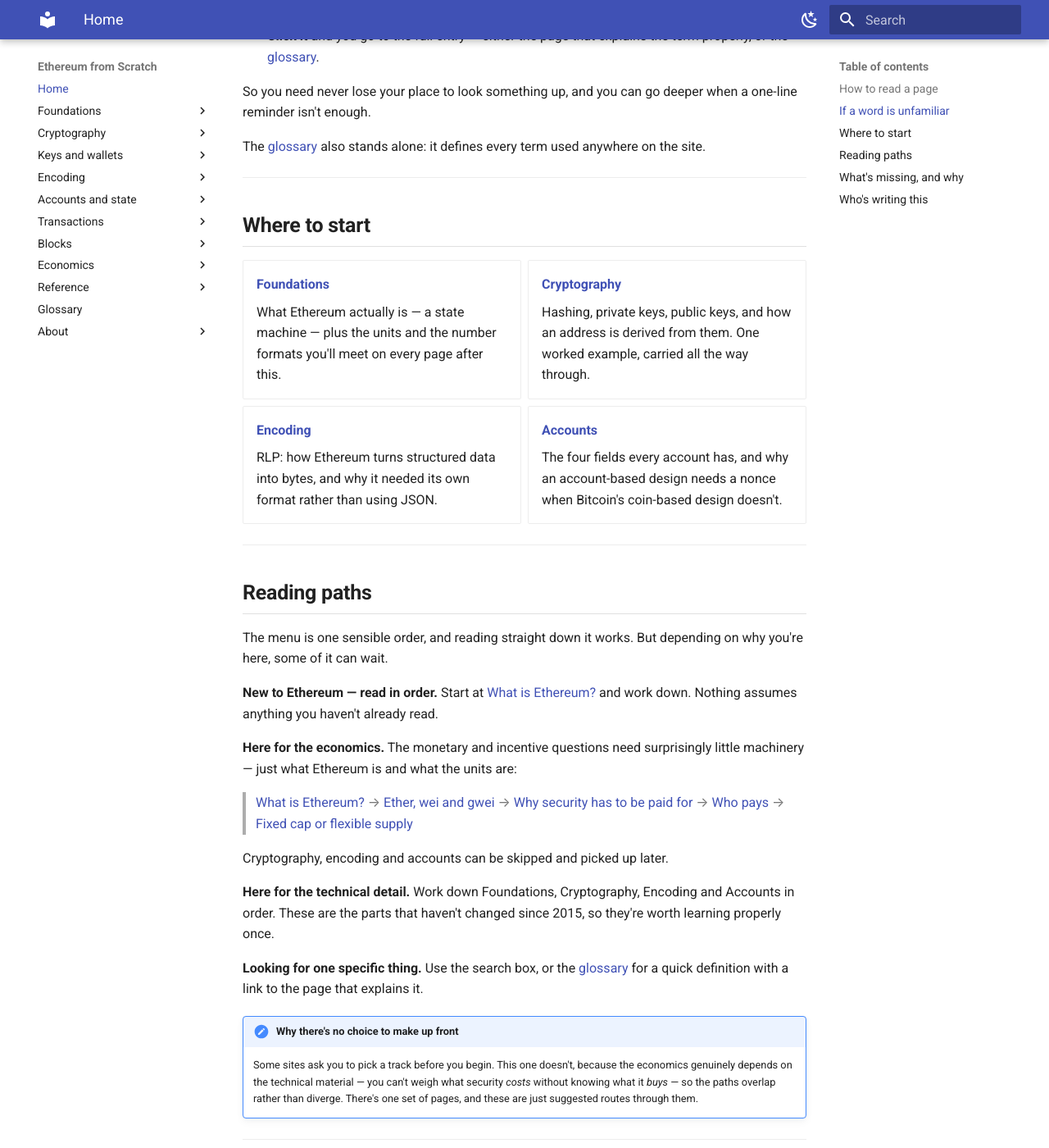
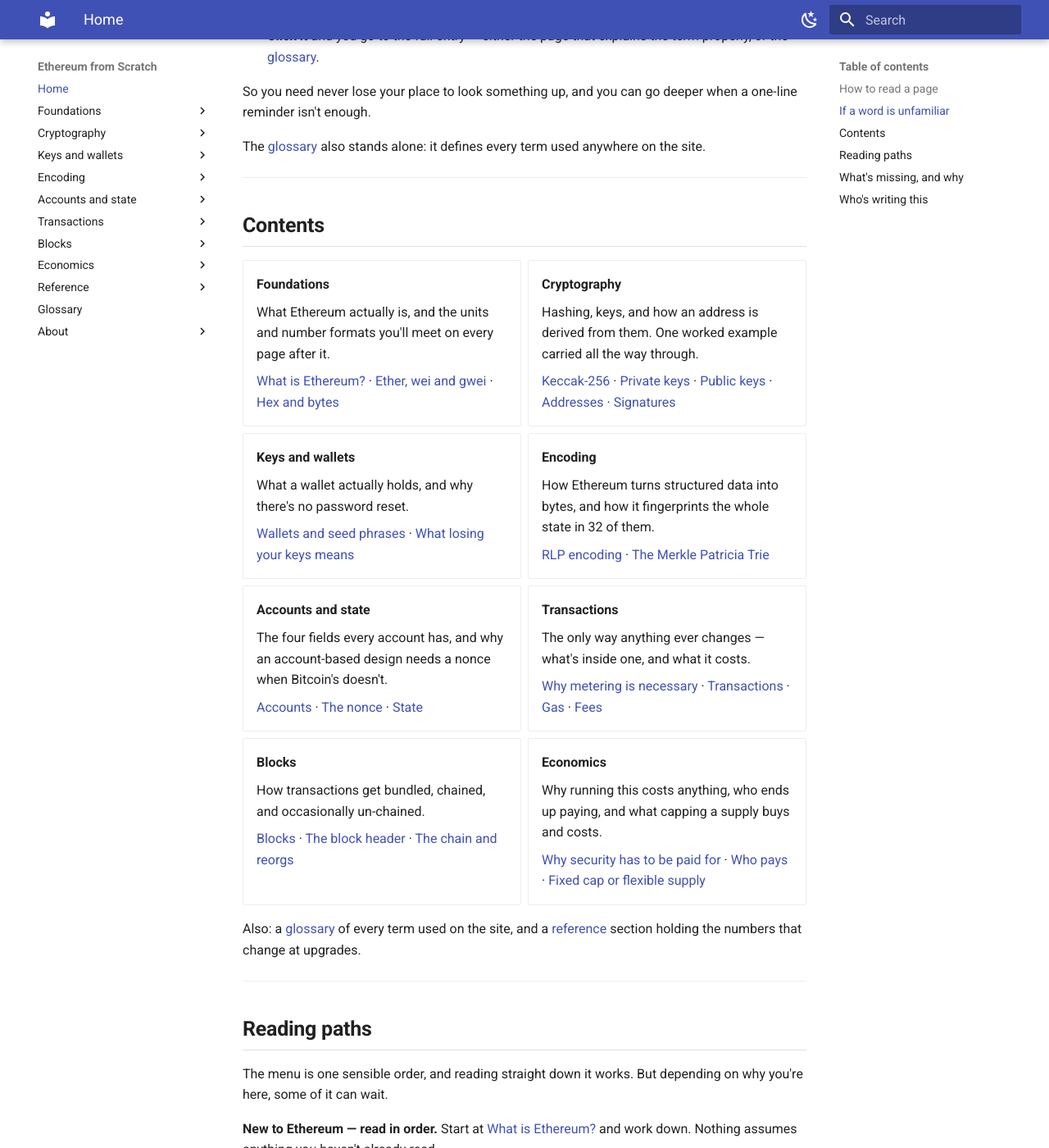
Before and after one commit to davide-stocco/ethereum-from-scratch, an MkDocs documentation site: the page built from docs/index.md, in a window 1280 px wide and 1400 px high, scrolled down 1131 px. Shown: the whole window at 82% size. Built offline with MkDocs 1.6.1 and Material for MkDocs 9.7.7, drawn with Linux system fonts in a browser that asks for light colours.

Commit message:
Stop section names redirecting to their first page
The homepage cards made each section title a link to its first page,
so clicking 'Foundations' jumped you into What is Ethereum? rather
than showing what Foundations contains.

Section titles are now plain text and each card lists its pages, so
you see the chapters and pick one. The sidebar already behaved
correctly — its section headers are label toggles, not links.

Also brings the cards up to date with the v1/v2 structure: they were
still listing four sections out of eight, with Keys and wallets,
Transactions, Blocks and Economics all missing.

```diff
--- a/docs/index.md
+++ b/docs/index.md
@@ -38,27 +38,61 @@ The [glossary](glossary.md) also stands alone: it defines every term used anywhe
 
 ---
 
-## Where to start
+## Contents
 
 <div class="grid cards" markdown>
 
-- **[Foundations](foundations/what-is-ethereum.md)**
+- **Foundations**
 
-    What Ethereum actually is — a state machine — plus the units and the number formats you'll meet on every page after this.
+    What Ethereum actually is, and the units and number formats you'll meet on every page after it.
 
-- **[Cryptography](crypto/keccak256.md)**
+    [What is Ethereum?](foundations/what-is-ethereum.md) · [Ether, wei and gwei](foundations/ether.md) · [Hex and bytes](foundations/hex-and-bytes.md)
 
-    Hashing, private keys, public keys, and how an address is derived from them. One worked example, carried all the way through.
+- **Cryptography**
 
-- **[Encoding](encoding/rlp.md)**
+    Hashing, keys, and how an address is derived from them. One worked example carried all the way through.
 
-    RLP: how Ethereum turns structured data into bytes, and why it needed its own format rather than using JSON.
+    [Keccak-256](crypto/keccak256.md) · [Private keys](crypto/private-keys.md) · [Public keys](crypto/public-keys.md) · [Addresses](crypto/addresses.md) · [Signatures](crypto/signatures.md)
 
-- **[Accounts](accounts/accounts.md)**
+- **Keys and wallets**
 
-    The four fields every account has, and why an account-based design needs a nonce when Bitcoin's coin-based design doesn't.
+    What a wallet actually holds, and why there's no password reset.
+
+    [Wallets and seed phrases](wallets/seed-phrases.md) · [What losing your keys means](wallets/losing-your-keys.md)
+
+- **Encoding**
+
+    How Ethereum turns structured data into bytes, and how it fingerprints the whole state in 32 of them.
+
+    [RLP encoding](encoding/rlp.md) · [The Merkle Patricia Trie](encoding/merkle-patricia-trie.md)
+
+- **Accounts and state**
+
+    The four fields every account has, and why an account-based design needs a nonce when Bitcoin's doesn't.
+
+    [Accounts](accounts/accounts.md) · [The nonce](accounts/nonce.md) · [State](accounts/state.md)
+
+- **Transactions**
+
+    The only way anything ever changes — what's inside one, and what it costs.
+
+    [Why metering is necessary](transactions/why-metering.md) · [Transactions](transactions/transactions.md) · [Gas](transactions/gas.md) · [Fees](transactions/fees.md)
+
+- **Blocks**
+
+    How transactions get bundled, chained, and occasionally un-chained.
+
+    [Blocks](blocks/blocks.md) · [The block header](blocks/block-header.md) · [The chain and reorgs](blocks/the-chain.md)
+
+- **Economics**
+
+    Why running this costs anything, who ends up paying, and what capping a supply buys and costs.
+
+    [Why security has to be paid for](economics/security-budget.md) · [Who pays](economics/who-pays.md) · [Fixed cap or flexible supply](economics/supply-cap.md)
 
 </div>
+
+Also: a [glossary](glossary.md) of every term used on the site, and a [reference](reference/gas-costs.md) section holding the numbers that change at upgrades.
 
 ---
 
```
